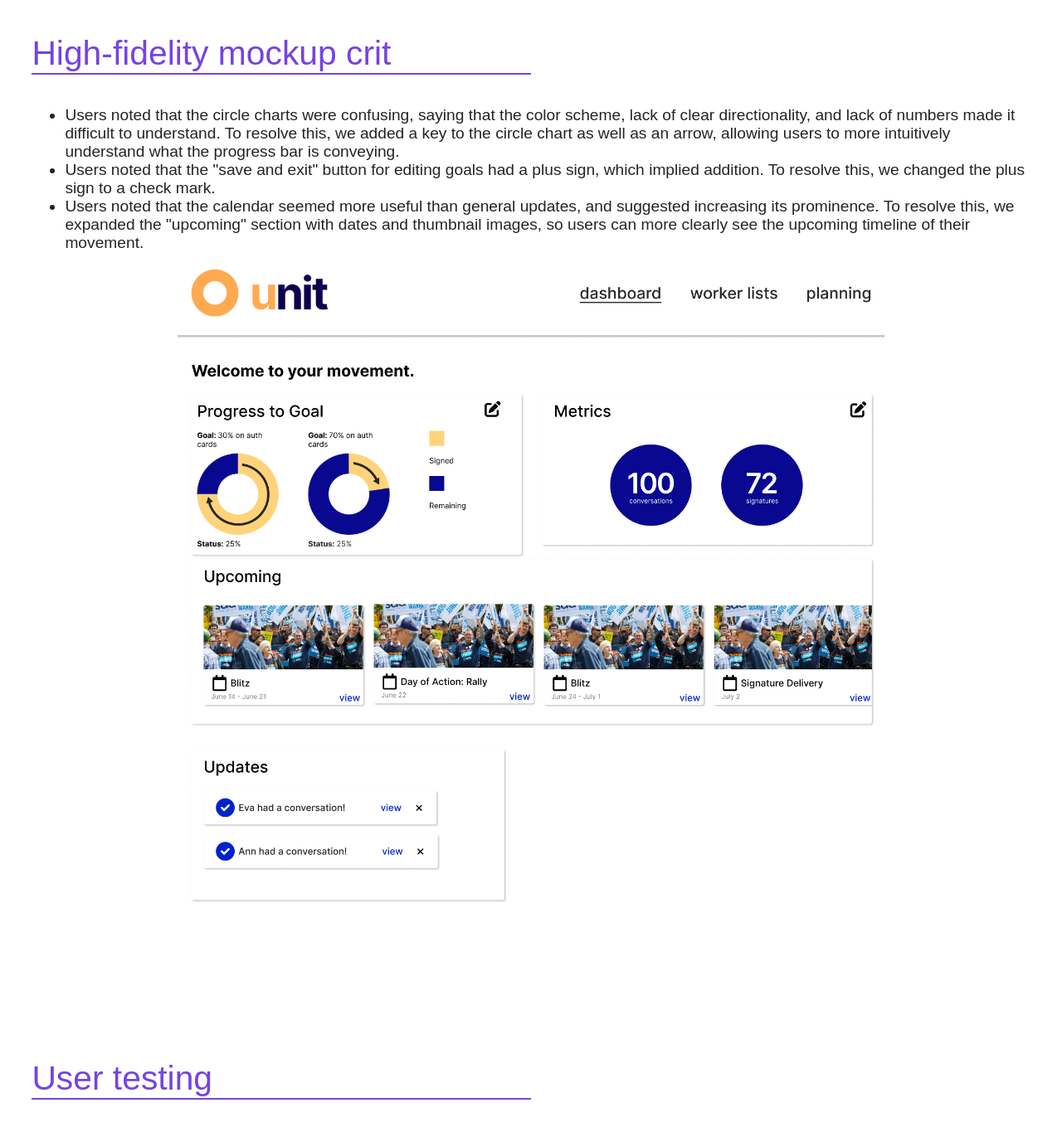
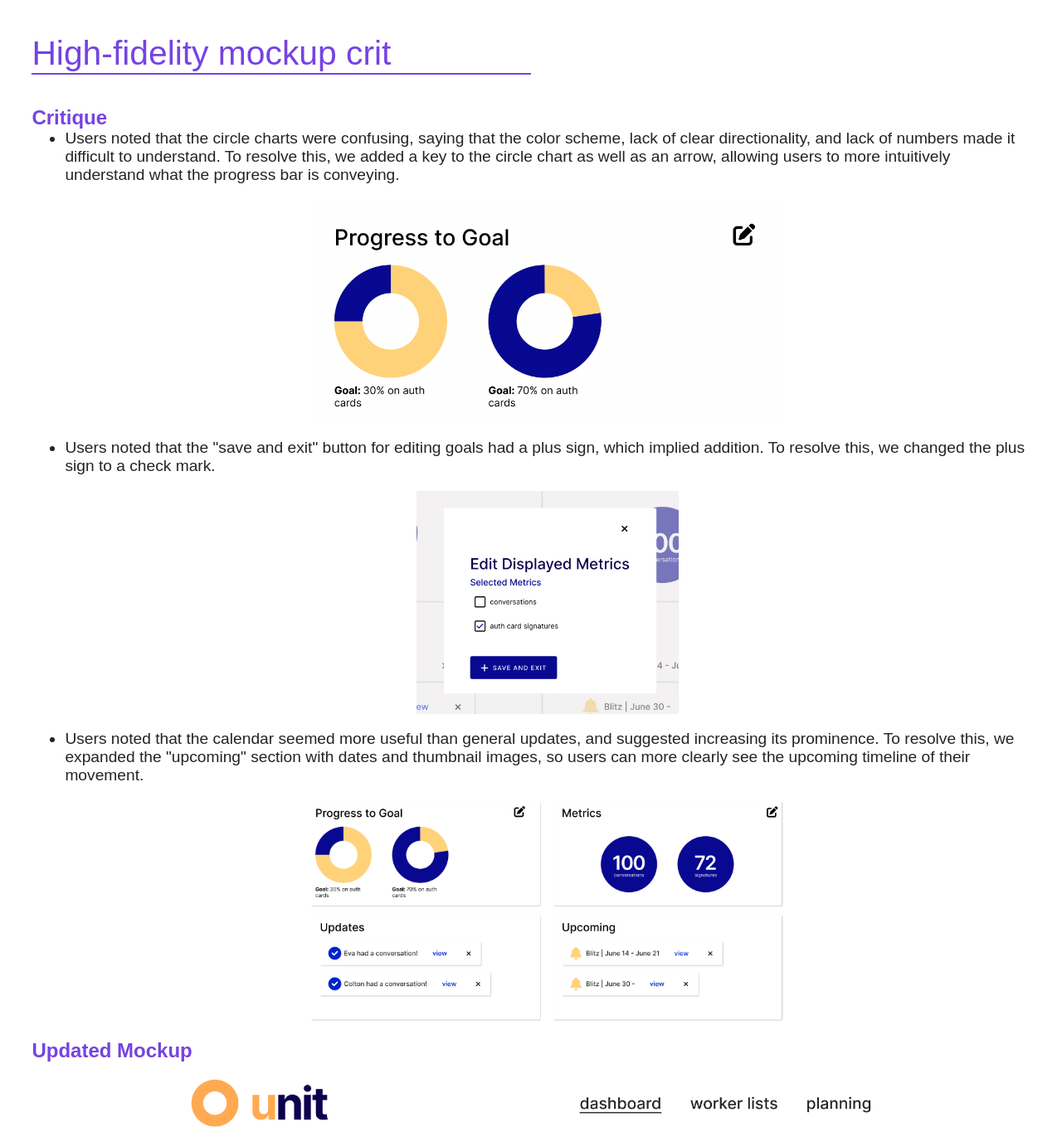
Before and after one commit to anoeticbeaver312/iterative-design, a plain HTML site: page index.html in a window 1280 px wide. Shown: the part 2740-4099 px from the top of the page at 83% size. Drawn offline with Linux system fonts and the light colour scheme.

Commit message:
before photos

```diff
--- a/index.css
+++ b/index.css
@@ -244,3 +244,9 @@ hr {
 section {
     margin-bottom: 1rem;
 }
+
+.before-photos {
+    width: auto;
+    height: 16rem;
+    padding: 1rem;
+}
--- a/index.html
+++ b/index.html
@@ -117,6 +117,8 @@
     <section>
         <h3>High-fidelity mockup crit</h3>
         <hr>
+
+        <h4>Critique</h4>
         <ul>
             <li>
                 Users noted that the circle charts were confusing, saying that the color scheme,
@@ -124,21 +126,37 @@
                 we added a key to the circle chart as well as an arrow, allowing users to more intuitively
                 understand what the progress bar is conveying.
             </li>
+            <div class="image-container">
+                <img class="before-photos" src="old-progress.png" alt="old save button">
+            </div>
 
             <li>
                 Users noted that the "save and exit" button for editing goals had a plus sign,
                 which implied addition. To resolve this, we changed the plus sign to a check mark.
             </li>
+            <div class="image-container">
+                <img class="before-photos" src="old-edit.png" alt="old save button">
+            </div>
 
             <li>
                 Users noted that the calendar seemed more useful than general updates, and suggested increasing
                 its prominence. To resolve this, we expanded the "upcoming" section with dates and thumbnail images,
                 so users can more clearly see the upcoming timeline of their movement.
             </li>
+            <div class="image-container">
+                <img class="before-photos" src="old-dashboard.png" alt="old dashboard">
+            </div>
+
         </ul>
+
+        <h4>Updated Mockup</h4>
         <div class="after-crit-images">
             <div class="image-container">
-            <img src="updated-figma-dashboard.png" alt="updated figma dashboard"/>
+                <img src="updated-figma-dashboard.png" alt="updated figma dashboard"/>
+
+            </div>
+            <div class="image-container">
+                <img class="before-photos" src="new-edit.png" alt="updated figma dashboard"/>
             </div>
         </div>
     </section>
```
Also changed, not shown: new-edit.png (added), old-dashboard.png (added), old-edit.png (added), old-progress.png (added).
